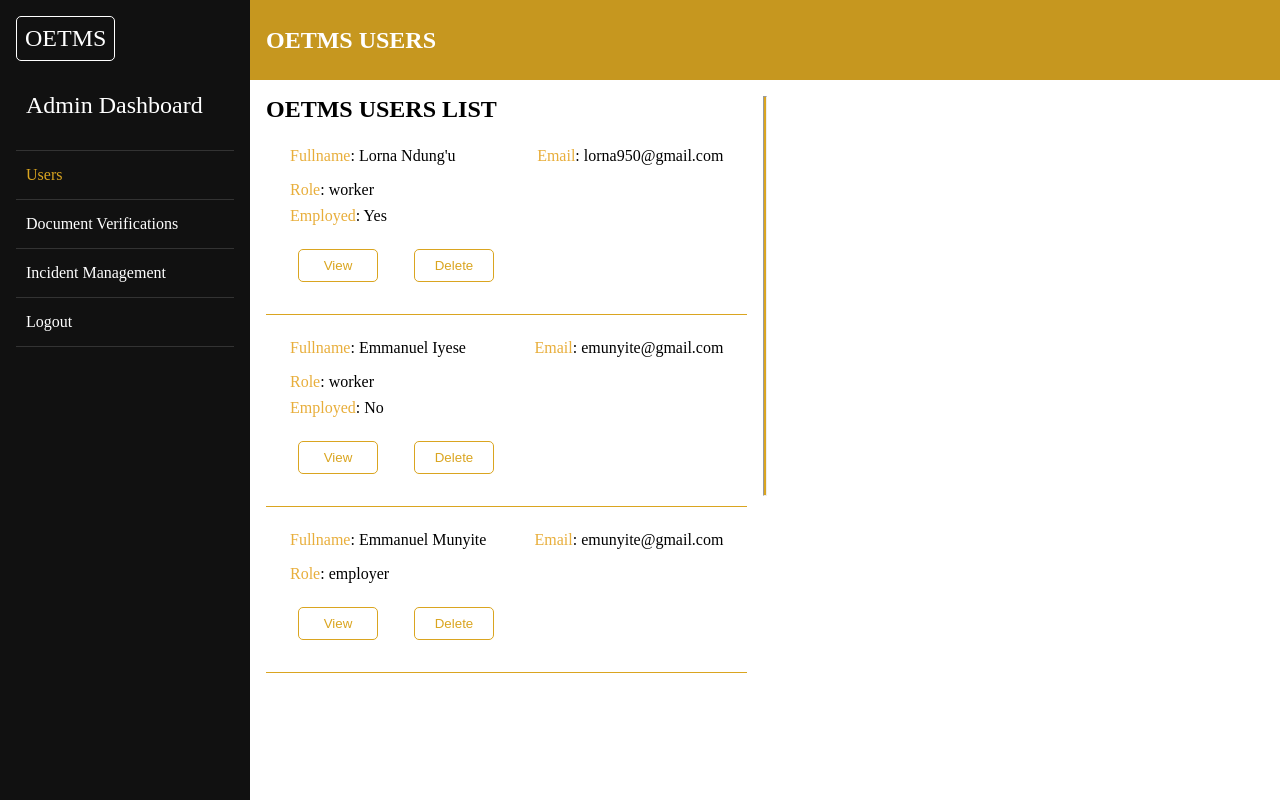
After one commit to munyite001/OVERSEAS-EMPLOYEE-TRACKING-AND-MANAGEMENT-SYSTEM, a Flask app: page /admin/dashboard in a window 1280 px wide. The commit adds this page. Run offline with Flask 3, Linux system fonts and the light colour scheme; data comes from the database, SQL or seed files in the repository; both versions use the stored data as it was after the commit.

Commit message:
Add Admin Panel, yet to print profile report

```diff
--- a/app.py
+++ b/app.py
@@ -419,6 +419,130 @@ def report_harassment():
         flash('Harassment report submitted successfully')
         return redirect(url_for('worker_dashboard', id=session["user_id"]))
 
+@app.route("/admin/login", methods=["GET", "POST"])
+def admin_login():
+    """Log Admin In"""
+    name = "Admin"
+    conn = get_db()
+    db = conn.cursor()
+
+    # Forget any previous user_id
+    session.clear()
+
+    if request.method == "POST":
+        username = request.form.get("username")
+        password = request.form.get("password")
+
+        if not username:
+            flash("Must provide username")
+            return render_template("admin-login.html", name=name)
+        elif not password:
+            flash("Must provide password")
+            return render_template("admin-login.html", name=name)
+
+        # # Create the first admin user
+        # db.execute("INSERT INTO ADMIN (username, password_hash) VALUES (?, ?)", ("admin", generate_password_hash("admin")))
+
+        # Query database for username
+        user = db.execute("SELECT * FROM ADMIN WHERE username = ?", (username,)).fetchall()
+
+        # Ensure username exists and password is correct
+        if len(user) != 1 or not check_password_hash(user[0]["password_hash"], password):
+            flash("Invalid username and/or password")
+            return render_template("admin-login.html", name=name)
+
+        # If all is good
+
+        # Set the session of the user
+        session["user_id"] = user[0]["id"]
+        session["last_activity"] = datetime.datetime.now()
+
+        # Commit the changes
+        conn.commit()
+        conn.close()
+
+        # Redirect user to dashboard
+        return redirect("/admin/dashboard")
+
+    return render_template("admin-login.html", name=name)
+
+@app.route("/admin/dashboard", methods=["GET"])
+def admin_dashboard():
+    return render_template("admin-dashboard.html")
+
+
+@app.route("/admin/users", methods=["GET"])
+def get_users():
+    conn = get_db()
+    db = conn.cursor()
+
+    users = []
+    workers = db.execute("SELECT * FROM workers").fetchall()
+    employers = db.execute("SELECT * FROM employers").fetchall()
+
+    for worker in workers:
+        users.append({
+            "id": worker["id"],
+            "fullname": f"{worker['first_name']} {worker['last_name']}",
+            "email": worker["email"],
+            "Employment Status": worker["EMPLOYED"],
+            "role": "worker"
+        })
+    for employer in employers:
+        users.append({
+            "id": employer["id"],
+            "fullname": f"{employer['first_name']} {employer['last_name']}",
+            "email": employer["email"],
+            "role": "employer"
+        })
+
+    return jsonify(users)
+
+@app.route("/admin/user/<int:user_id>", methods=["GET"])
+def get_user(user_id):
+    conn = get_db()
+    db = conn.cursor()
+
+    # Determine the role of the user based on the 'role' query parameter
+    role = request.args.get('role')
+
+    if role == 'worker':
+        user = db.execute("SELECT * FROM workers WHERE id=?", (user_id,)).fetchone()
+    elif role == 'employer':
+        user = db.execute("SELECT * FROM employers WHERE id=?", (user_id,)).fetchone()
+    else:
+        return jsonify({'error': 'Invalid role'})
+
+    if user:
+        if role == "worker":
+            return jsonify({
+            'id': user['id'],
+            'fullname': f"{user['first_name']} {user['last_name']}",
+            'email': user['email'],
+            'role': role,
+            'Employment Status': user['EMPLOYED'],
+            'work_type': user['work_type'],
+            'work_location': user['work_location'],
+            'employer_name': user['employer_name'],
+            'employer_contact': user['employer_contact'],
+            'employment_start_date': user['employment_start_date']
+        })
+        elif role == "employer":
+            return jsonify({
+            'id': user['id'],
+            'fullname': f"{user['first_name']} {user['last_name']}",
+            'email': user['email'],
+            'role': role,
+            'company': user['company'],
+            'industry': user['industry'],
+            'company_size': user['company_size'],
+            'address': user['address'],
+            'contact': user['contact']
+        })
+    else:
+        return jsonify({'error': 'User not found'})
+
+
 
 @app.route("/logout")
 def logout():
--- /dev/null
+++ b/static/js/admin.js
@@ -0,0 +1,103 @@
+const sidebarLinks = document.querySelectorAll(".sidebar-links");
+const displaySections = document.querySelectorAll(".display-container");
+var usersView = document.querySelector("#users .split-view .left-box");
+
+sidebarLinks.forEach((link) => {
+    link.addEventListener("click", () => {
+        sidebarLinks.forEach((item) => {
+            item.classList.remove("active");
+        })
+        link.classList.add("active");
+
+        const target = link.getAttribute("data-target");
+        if (target == "users") {
+            fetchUsers()
+        }
+        displaySections.forEach((section) => {
+            section.style.display = "none";
+            if (section.id === target) {
+                section.style.display = "block";
+            }
+        });
+    });
+});
+
+function fetchUsers()
+{
+fetch("/admin/users")
+            .then((response) => response.json())
+            .then((users) => {
+                // Clear previous content
+                usersView.innerHTML = '<h2>OETMS USERS LIST</h2>';
+
+                // Iterate over users and create HTML elements
+                users.forEach((user) => {
+                    const userElement = document.createElement("div");
+                    userElement.classList.add("user-box")
+                    userElement.innerHTML = `
+                        <div class="user-heading">
+                            <p><span>Fullname</span>: ${user.fullname}</p>
+                            <p><span>Email</span>: ${user.email}</p>
+                        </div>
+
+                        <p><span>Role</span>: ${user.role}</p>
+                        ${user.role === 'worker' ? `<p><span>Employed</span>: ${user['Employment Status'] == 1 ? "Yes" : "No"}</p>` : ''}
+                        <div class="user-btns">
+                        <button class="btn" onclick="getUserDetails(${user.id}, '${user.role}')">View</button>
+                        <button class="btn">Delete</button>
+                        </div>
+                        `;
+                    usersView.appendChild(userElement);
+                });
+            });
+}
+
+fetchUsers()
+
+
+
+function getUserDetails(userId, userRole) {
+    // Fetch user details based on the userId and userRole
+    fetch(`/admin/user/${userId}?role=${userRole}`)
+        .then((response) => response.json())
+        .then((user) => {
+            // Display user details in the right box
+            const userDetailsBox = document.querySelector(".individual-user-details");
+            userDetailsBox.innerHTML = `
+                <div class="heading">
+                <h2>OETMS</h2>
+                <h2>WORKER PROFILE</h2>
+                </div>
+                <div class="body">
+                    <div class="row">
+                        <h3>Fullname:</h3> <p>${user.fullname}</p>
+                    </div>
+                    <div class="row">
+                        <h3>Email:</h3> <p>${user.email}</p>
+                    </div>
+                    <div class="row">
+                        <h3>Role:</h3> <p>${user.role}</p>
+                    </div>
+                    <div class="row">
+                        ${user.role === 'worker' ? `<h3>Employed</h3>: ${user['EMPLOYED'] == 1 ? "Employed" : "Not Employed"}</p>` : ''}
+                    </div>
+                    <div class="row">
+                        <h3>Work Type:</h3> <p>${user.work_type}</p>
+                    </div>
+                    <div class="row">
+                        <h3>Work Location:</h3> <p>${user.work_location}</p>
+                    </div>
+                    <div class="row">
+                        <h3>Employer Name:</h3> <p>${user.employer_name}</p>
+                    </div>
+                    <div class="row">
+                        <h3>Employer Contact:</h3> <p>${user.employer_contact}</p>
+                    </div>
+                    <div class="row">
+                        <h3>Employemnt Start Date:</h3> <p>${user.employment_start_date}</p>
+                    <div>
+                </div>
+                <button class="btn">Print</button>
+            `;
+        });
+}
--- a/static/styles/dashboard.css
+++ b/static/styles/dashboard.css
@@ -134,6 +153,85 @@ body::-webkit-scrollbar-thumb {
 .display-container .content-box {
     width: 100%;
     height: 100%;
+}
+
+.display-container .content-box .split-view {
+    width: 100%;
+    height: 80vh;
+    display: flex;
+}
+
+.display-container .content-box .split-view .left-box {
+    width: 50%;
+    height: 100%;
+    overflow-y: scroll;
+    padding: 1rem;
+}
+
+.display-container .content-box .split-view .left-box .user-box {
+    width: 100%;
+    padding: 1rem;
+    border-bottom: 1px solid goldenrod;
+}
+
+.display-container .content-box .split-view .left-box .user-box p {
+    margin: 0.5rem;
+}
+
+.display-container .content-box .split-view .left-box .user-box p span {
+    color: rgb(232, 174, 59);
+}
+
+.display-container .content-box .split-view .left-box .user-box .user-btns {
+    width: 100%;
+}
+.display-container .content-box .split-view .left-box .user-box .user-btns .btn {
+    padding: 0.5rem;
+}
+
+.display-container .content-box .split-view .left-box .user-box .user-heading {
+    display: flex;
+    justify-content: space-between;
+}
+
+
+.display-container .content-box .split-view hr {
+    width: 0.2rem;
+    height: 400px;
+    background-color: goldenrod;
+    margin-top: 1rem;
+}
+
+
+.display-container .content-box .split-view .right-box {
+    width: 50%;
+    height: 100%;
+    padding: 1rem;
+}
+
+.display-container .content-box .split-view .right-box .heading {
+    width: 100%;
+    display: flex;
+    justify-content: space-between;
+    border-bottom: 1px solid goldenrod;
+    padding: 0.5rem;
+}
+
+.display-container .content-box .split-view .right-box .row {
+    width: 100%;
+    display: flex;
+    margin: 1rem;
+    align-items: center;
+}
+
+.display-container .content-box .split-view .right-box .row p {
+    margin-left: 1rem;
+}
+
+.display-container .content-box .split-view .right-box button {
+    position: absolute;
+    bottom: 1rem;
+    margin: 0;
 }
 
 .display-container .content-box .input-box {
--- /dev/null
+++ b/templates/admin-dashboard.html
@@ -0,0 +1,59 @@
+{% extends "dashboard-layout.html" %}
+
+{% block home %}
+<a href="/admin/dashboard" class="home">OETMS</a>
+{% endblock %}
+
+{% block dashboard_name %}
+    <p class="dashboard_name">Admin Dashboard</p>
+{% endblock %}
+
+{% block sidebar %}
+    <li><a href="#" class="sidebar-links active" data-target="users">Users</a></li>
+    <li><a href="#" class="sidebar-links" data-target="documents">Document Verifications</a></li>
+    <li><a href="#" class="sidebar-links" data-target="incidents">Incident Management</a></li>
+    <li><a href="/logout">Logout</a></li>
+{% endblock %}
+
+{% block display %}
+<div id="users" class="display-container" style="display: block;">
+    <div class="title-box">
+        <h2>OETMS USERS</h2>
+    </div>
+    <div class="content-box">
+        <div class="split-view">
+            <div class="left-box"></div>
+            <hr>
+            <div class="right-box individual-user-details"></div>
+        </div>
+    </div>
+</div>
+<div id="documents" class="display-container" style="display: none;">
+    <div class="title-box">
+        <h2>OETMS USER DOCUMENTS</h2>
+    </div>
+    <div class="content-box">
+        <div class="split-view">
+            <div class="left-box"></div>
+            <hr>
+            <div class="right-box"></div>
+        </div>
+    </div>
+</div>
+<div id="incidents" class="display-container" style="display: none;">
+    <div class="title-box">
+        <h2>OETMS USER INCIDENTS</h2>
+    </div>
+    <div class="content-box">
+        <div class="split-view">
+            <div class="left-box"></div>
+            <hr>
+            <div class="right-box"></div>
+        </div>
+    </div>
+</div>
+{% endblock %}
+
+{% block scripts %}
+<script src="../static/js/admin.js"></script>
+{% endblock %}
--- /dev/null
+++ b/templates/admin-login.html
@@ -0,0 +1,6 @@
+{% extends "login-layout.html" %}
+{%  block title %}
+
+Admin
+
+{% endblock %}
--- a/templates/dashboard-layout.html
+++ b/templates/dashboard-layout.html
@@ -4,6 +4,7 @@
     <meta charset="UTF-8">
     <meta name="viewport" content="width=device-width, initial-scale=1.0">
     <link rel="stylesheet" href="/static/styles/dashboard.css">
+    <link rel="stylesheet" href="https://cdnjs.cloudflare.com/ajax/libs/font-awesome/6.5.2/css/all.min.css" integrity="sha512-SnH5WK+bZxgPHs44uWIX+LLJAJ9/2PkPKZ5QiAj6Ta86w+fsb2TkcmfRyVX3pBnMFcV7oQPJkl9QevSCWr3W6A==" crossorigin="anonymous" referrerpolicy="no-referrer" />
     <title> Dashboard </title>
 </head>
 <body>
@@ -11,6 +12,7 @@
     {% block main %}
     {% endblock %}
     <div class="sidebar">
+        <i class="fas fa-times close-sidebar"></i>
         <div class="logo">
             {% block home %}{% endblock %}
         </div>
@@ -21,10 +23,28 @@
         </ul>
     </div>
     <div class="display">
+        <i class="fas fa-bars open-sidebar"></i>
         {% block display %}
         {% endblock %}
     </div>
     {% block scripts %}
     {% endblock %}
+    <script>
+        const openBtn = document.querySelector('.open-sidebar');
+        const closeBtn = document.querySelector('.close-sidebar');
+        const sidebar = document.querySelector('.sidebar');
+
+        // Open sidebar
+        openBtn.addEventListener('click', () => {
+            sidebar.classList.add("active");
+            openBtn.style.display = "none";
+        });
+
+        // Close sidebar
+        closeBtn.addEventListener('click', () => {
+            sidebar.classList.remove("active");
+            openBtn.style.display = "block";
+        });
+    </script>
 </body>
 </html>
```
Also changed, not shown: other parts of static/styles/dashboard.css (+49 -0 lines), app.db.
